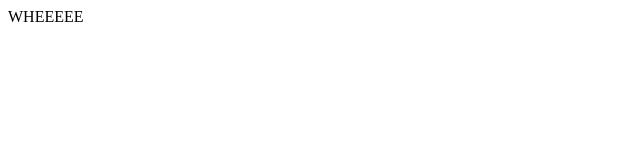
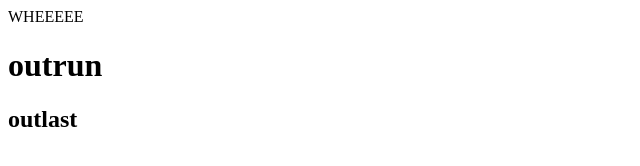
Before and after one commit to aliciachew/imageneral, a plain HTML site: page index.html in a window 1280 px wide. Shown: the whole page, without its empty margins (0-640 px from the left). Drawn offline with Linux system fonts and the light colour scheme.

Commit message:
Update index.html

```diff
--- a/index.html
+++ b/index.html
@@ -3,6 +3,7 @@
         WHEEEEE
    </head>
    <body>
-
+      <h1> outrun </h1>
+      <h2> outlast </h2>
    </body>
 </html>
```
